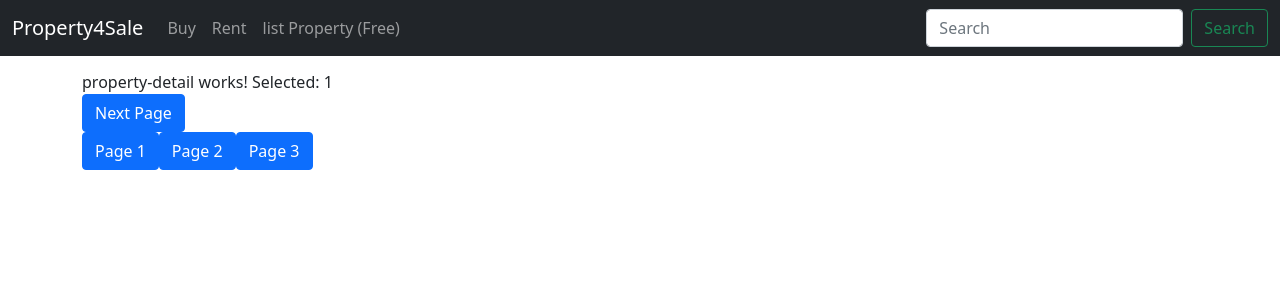
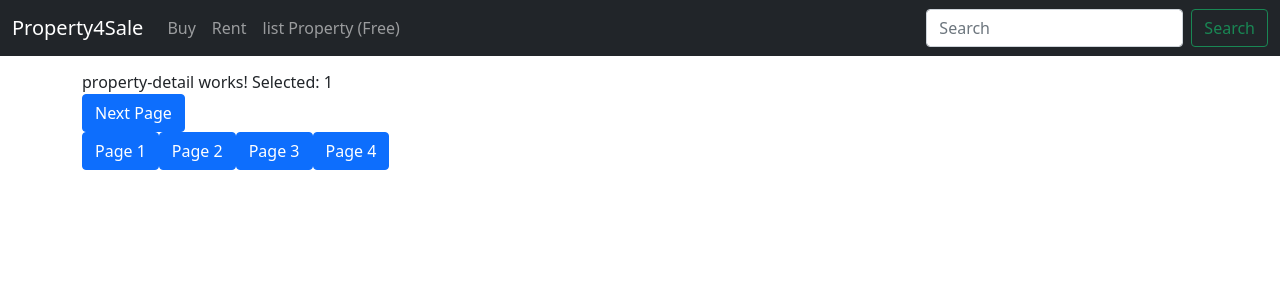
Before and after one commit to DO04dev/property-for-sale-app, an Angular app: page /property-details/1 in a window 1280 px wide. Shown: the top 300 px of the page. Built offline with nearby package versions, Linux system fonts and the light colour scheme.

Commit message:
Next Page: navigate to a specified page 2

```diff
--- a/src/app/property/property-detail/property-detail.component.html
+++ b/src/app/property/property-detail/property-detail.component.html
@@ -4,4 +4,5 @@
   <button routerLink="/property-details/1" class="btn btn-primary">Page 1</button>
   <button routerLink="/property-details/2" class="btn btn-primary">Page 2</button>
   <button routerLink="/property-details/3" class="btn btn-primary">Page 3</button>
+  <button [routerLink]="['/property-details/4']" class="btn btn-primary">Page 4</button>
 </p>
```
